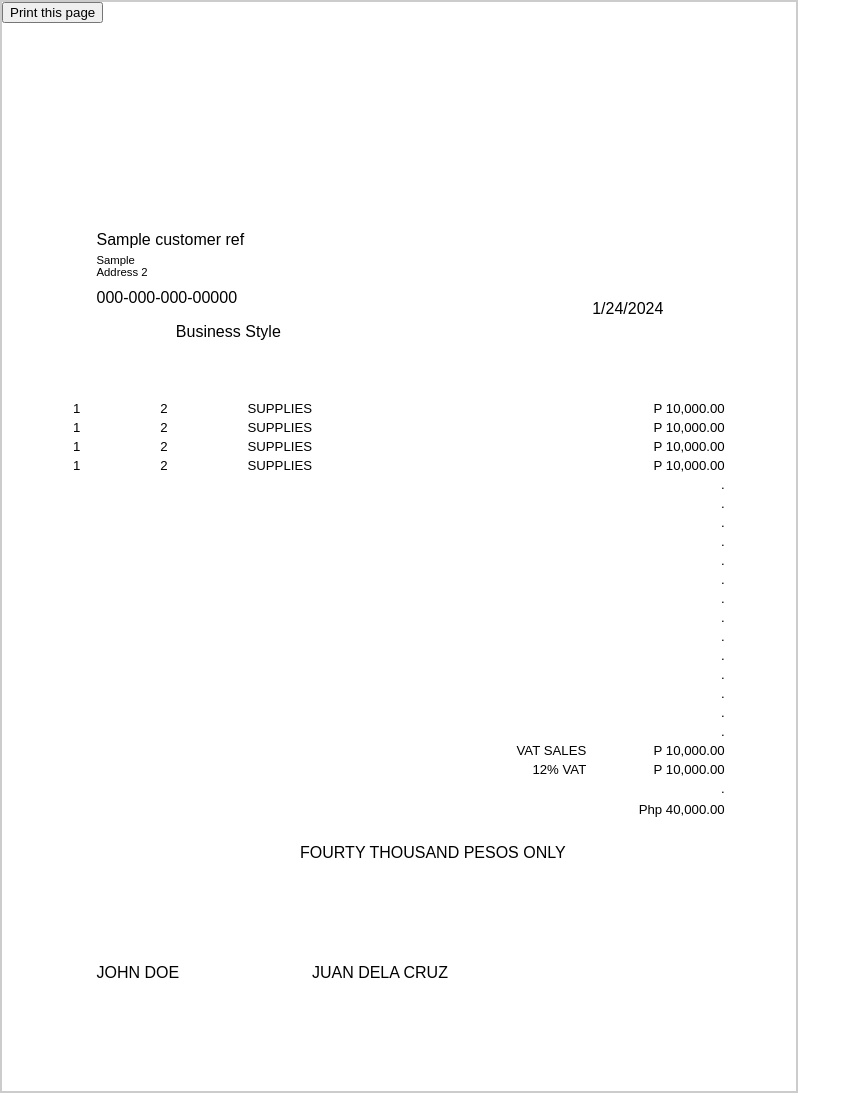
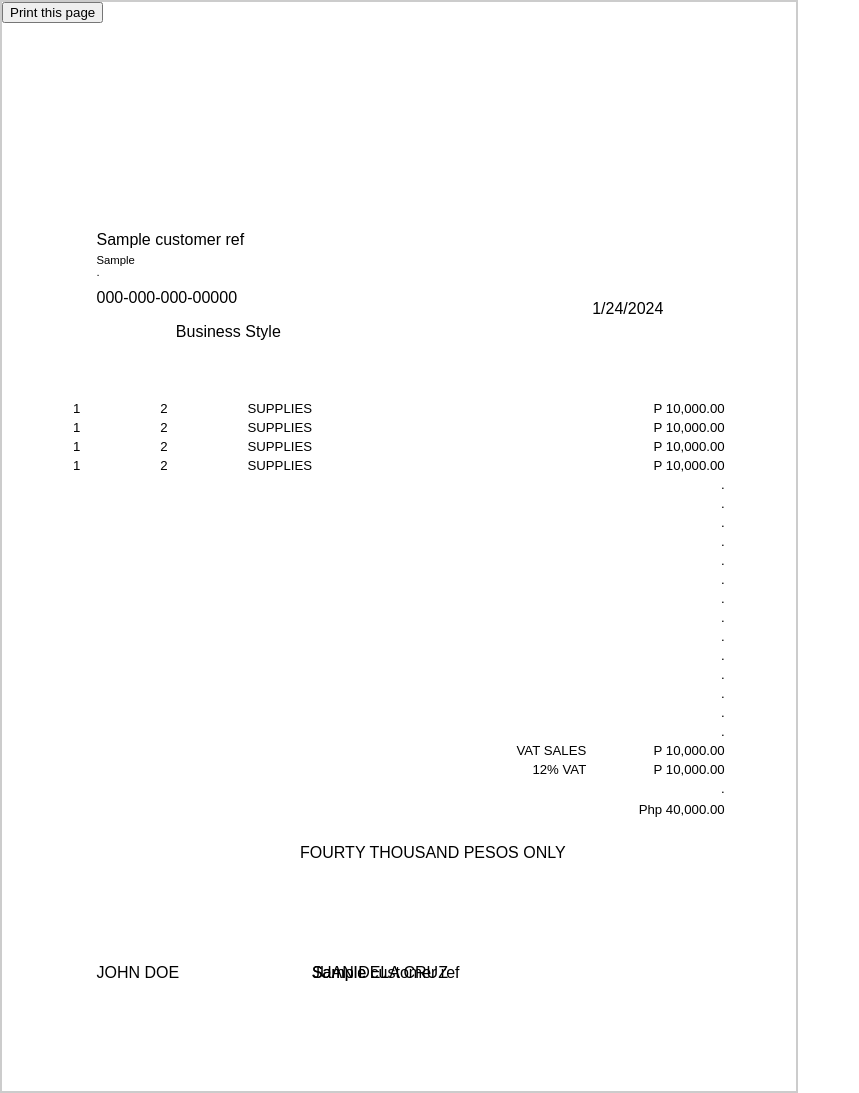
Before and after one commit to mcamendoza1/qbo-custom-receipt, a Flask app: template api/templates/print.html in a window 1280 px wide. Shown: the whole page, without its empty margins (0-859 px from the left). Run offline with Flask 3, Linux system fonts and the light colour scheme; the template is opened without the code that fills it: most values are stand-ins (such as "Sample title", 1, 10 or a date in 2020).

Commit message:
fix print.html

```diff
--- a/api/index.py
+++ b/api/index.py
@@ -86,15 +86,16 @@
     )
 
     invoice_number = request.form['invoice_number']
-    print(invoice_number)
+    # print(invoice_number)
     invoices = Invoice.filter(DocNumber=invoice_number, qb=client)
     invoice_dicts = [invoice.to_dict() for invoice in invoices]
-    print(invoice_dicts)
+    # print(invoice_dicts)
     invoice_data = invoice_dicts[0]
 
     customers = Customer.filter(Id=invoice_data['CustomerRef']['value'], qb=client)
     customer_dicts = [customer.to_dict() for customer in customers]
     customer_data = customer_dicts[0]
+    # print(customer_data)
 
     return render_template('print.html', invoice_data=invoice_data, customer_data=customer_data)
 
--- a/api/templates/print.html
+++ b/api/templates/print.html
@@ -3,7 +3,7 @@
   <head>
     <meta charset="UTF-8" />
     <meta name="viewport" content="width=device-width, initial-scale=1.0" />
-    <title>Your A4 HTML Document</title>
+    <title>QBO Print Invoice</title>
     <style>
       body {
         font-family: Arial, Helvetica, sans-serif;
@@ -106,8 +106,8 @@
         <div class="content">
           <div>
             <p class="customer-to">{{invoice_data.CustomerRef.name}}</p>
-            <p class="customer-address">{{customer_data.BillAddr}}</p>
-            <p class="customer-address">Address 2</p>
+            <p class="customer-address">{{customer_data.BillAddr.Line1}}</p>
+            <p class="customer-address">.</p>
             <p class="customer-tin">000-000-000-00000</p>
             <p class="customer-bns">Business Style</p>
           </div>
@@ -269,6 +269,8 @@
         <div>
           <p class="prepared-by">JOHN DOE</p>
           <p class="approved-by">JUAN DELA CRUZ</p>
+          <p class="approved-by">{{invoice_data.CustomerRef.name}}</p>
+          <p class="approved-by">{{customer_data}}</p>
         </div>
       </div>
     </body>
```
